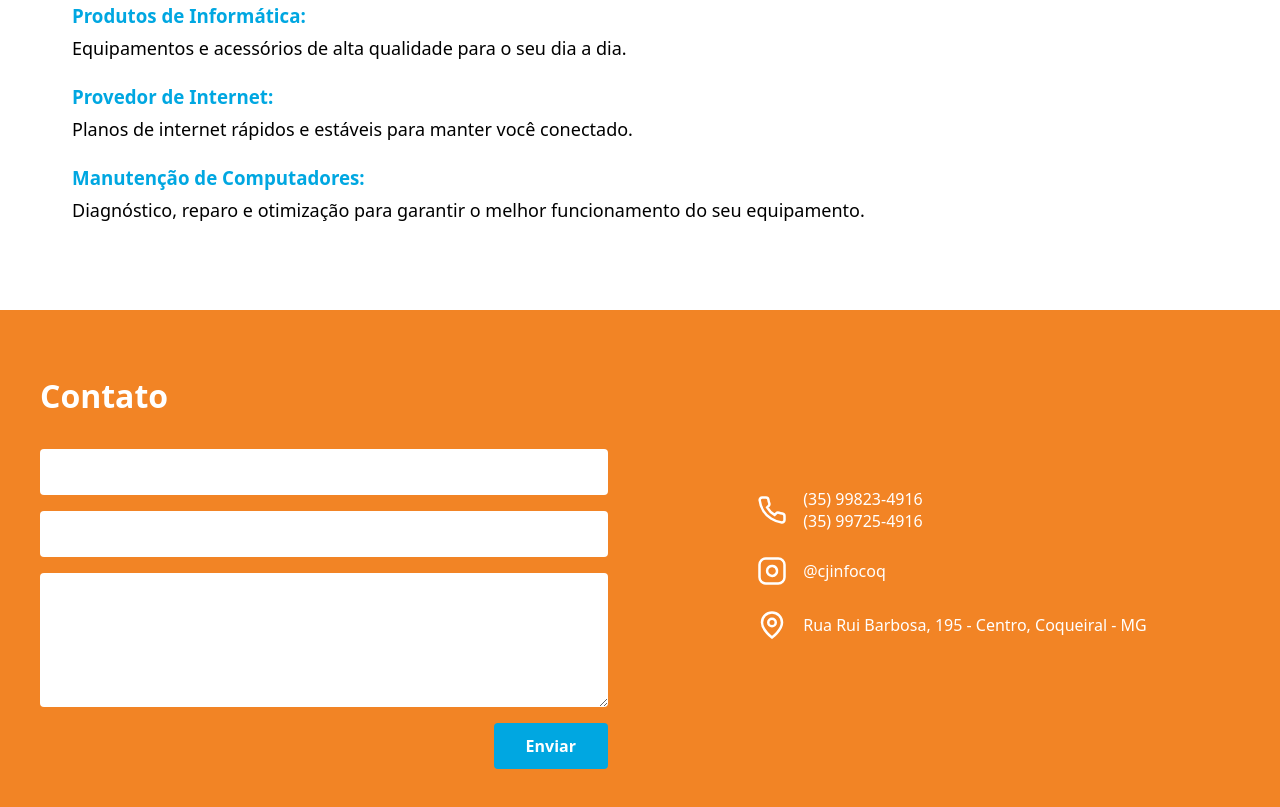
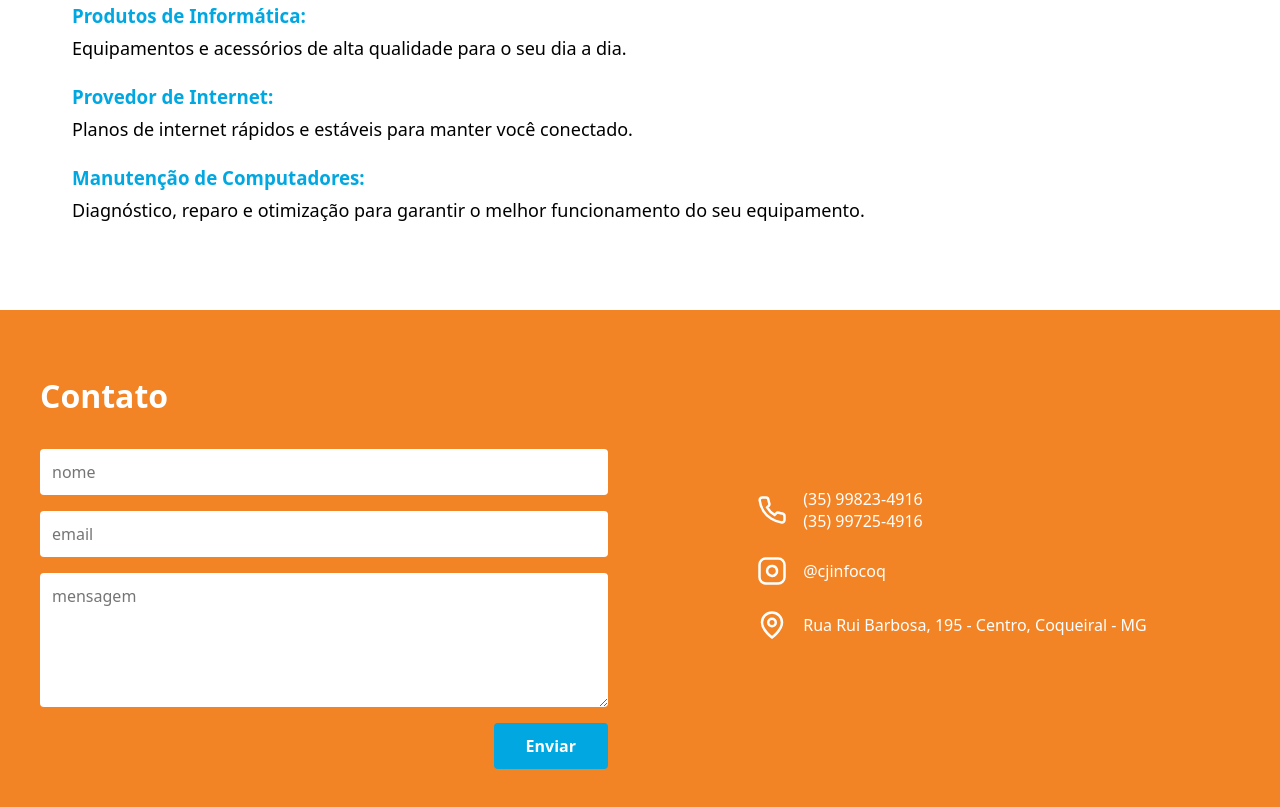
Before and after one commit to sthefany-bn/CJNet, a plain HTML site: page index.html in a window 1280 px wide. Shown: the part 844-1651 px from the top of the page. Drawn offline with Linux system fonts and the light colour scheme.

Commit message:
index.html

```diff
--- a/index.html
+++ b/index.html
@@ -49,11 +49,11 @@
             <div>
                 <h2>Contato</h2>
                 <form class="contact-form" action="https://formsubmit.co/profissional1889@gmail.com" method="POST">
-                    <input type="hidden" name="_next" value="https://customizacoes.vercel.app/sucesso.html"/>
+                    <input type="hidden" name="_next" value="https://cj-net.vercel.app/message.html"/>
                     <input type="hidden" name="_captcha" value="false"/>
-                    <input type="text" name="Nome" required>
-                    <input type="email" name="Email" required>
-                    <textarea name="Mensagem" rows="5" required></textarea>
+                    <input type="text" name="Nome" placeholder="nome" required>
+                    <input type="email" name="Email" placeholder="email" required>
+                    <textarea name="Mensagem" placeholder="mensagem" rows="5" required></textarea>
                     <button type="submit">Enviar</button>
                 </form>
             </div>
```
